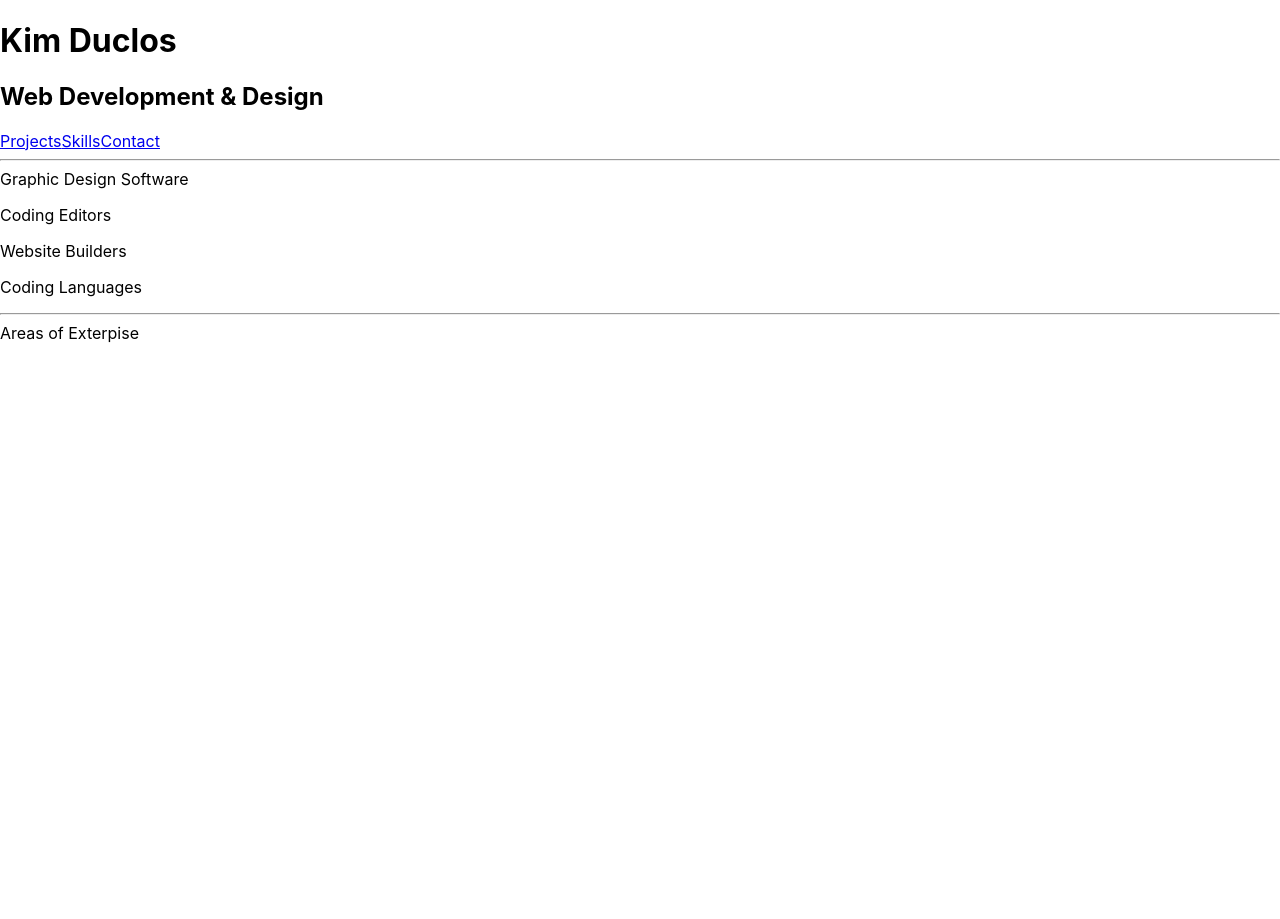
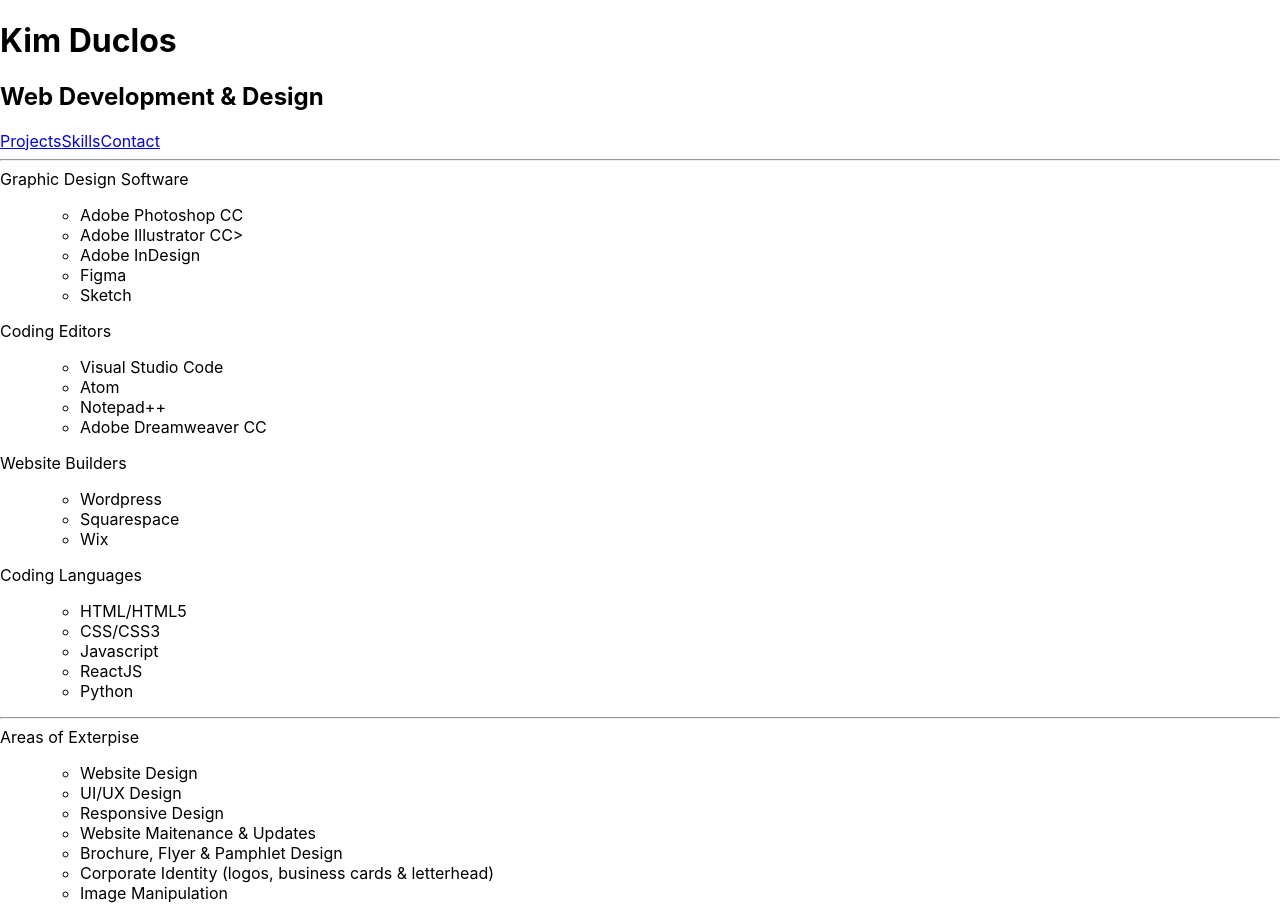
Before and after one commit to KimDuclos/kimduclos.github.io, a React (Create React App) app: page /skills in a window 1280 px wide. Before the commit the page ends 800 px from the top, so only its background shows below. Built offline with nearby package versions, Linux system fonts and the light colour scheme.

Commit message:
skills section filled in

```diff
--- a/src/skills/skills.jsx
+++ b/src/skills/skills.jsx
@@ -4,12 +4,56 @@
 const SkillsList = (props) => {
   return (
     <>
-      <SkillSection title="Graphic Design Software" />
-      <SkillSection title="Coding Editors" />
-      <SkillSection title="Website Builders" />
-      <SkillSection title="Coding Languages" />
+      <SkillSection
+        title="Graphic Design Software"
+        list=<ul>
+          <li>Adobe Photoshop CC</li>
+          <li>Adobe Illustrator CC></li>
+          <li>Adobe InDesign</li>
+          <li>Figma</li>
+          <li>Sketch</li>
+        </ul>
+      />
+      <SkillSection
+        title="Coding Editors"
+        list=<ul>
+          <li>Visual Studio Code</li>
+          <li>Atom</li>
+          <li>Notepad++</li>
+          <li>Adobe Dreamweaver CC</li>
+        </ul>
+      />
+      <SkillSection
+        title="Website Builders"
+        list=<ul>
+          <li>Wordpress</li>
+          <li>Squarespace</li>
+          <li>Wix</li>
+        </ul>
+      />
+      <SkillSection
+        title="Coding Languages"
+        list=<ul>
+          <li>HTML/HTML5</li>
+          <li>CSS/CSS3</li>
+          <li>Javascript</li>
+          <li>ReactJS</li>
+          <li>Python</li>
+        </ul>
+      />
       <hr></hr>
-      <SkillSection title="Areas of Exterpise" />
+      <SkillSection
+        title="Areas of Exterpise"
+        list=<ul>
+          <li>Website Design</li>
+          <li>UI/UX Design</li>
+          <li>Responsive Design</li>
+          <li>Website Maitenance & Updates</li>
+          <li>Brochure, Flyer & Pamphlet Design</li>
+          <li>Corporate Identity (logos, business cards & letterhead)</li>
+          <li>Image Manipulation</li>
+        </ul>
+      />
     </>
   );
 };
```
